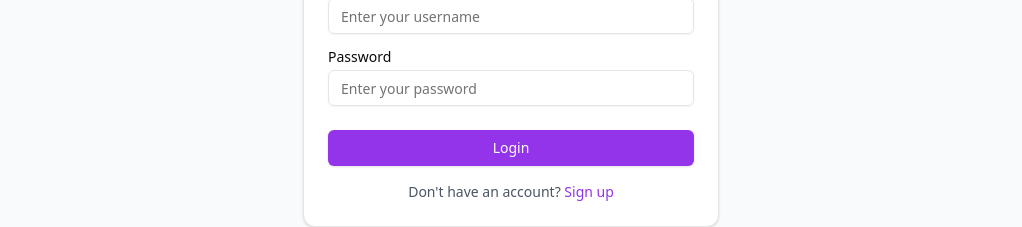
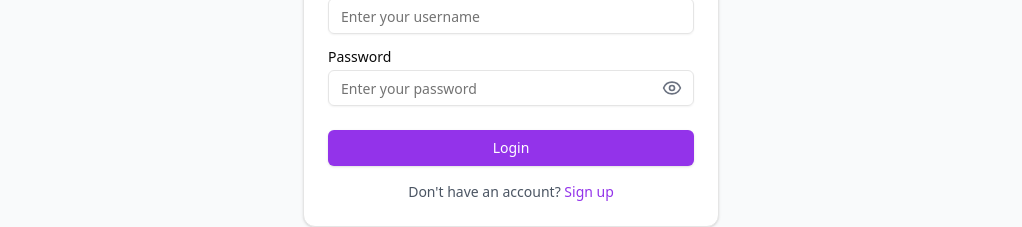
Before and after one commit to Prasad-D-Ware/aigrading-system, a Next.js app: page /login in a window 1280 px wide. Shown: the part 416-643 px from the top of the page, without its empty margins (129-1151 px from the left). Built offline with nearby package versions, Linux system fonts and the light colour scheme.

Commit message:
ft : show and hide password feature

```diff
--- a/components/auth/LoginIn.tsx
+++ b/components/auth/LoginIn.tsx
@@ -17,12 +17,14 @@
 } from "@/components/ui/card";
 import { toast } from "sonner";
 import { useAuthStore } from "@/store/auth-store";
+import { Eye, EyeOff } from "lucide-react";
 
 export default function Login() {
 	const [username, setUsername] = useState("");
 	const [password, setPassword] = useState("");
 	const router = useRouter();
 	const { setToken, setTeacherUsername } = useAuthStore();
+	const [showPassword, setShowPassword] = useState(false);
 
 	const [errors, setErrors] = useState<
 		{
@@ -101,14 +103,27 @@
 									</div>
 									<div className="flex flex-col space-y-1.5">
 										<Label htmlFor="password">Password</Label>
+										<div className="relative">
 											<Input
 												id="password"
-											type="password"
+												type={showPassword ? "text" : "password"}
 												placeholder="Enter your password"
 												value={password}
 												onChange={(e) => setPassword(e.target.value)}
 												required
 											/>
+											<button
+												type="button"
+												onClick={() => setShowPassword(!showPassword)}
+												className="absolute right-3 top-1/2 -translate-y-1/2 text-gray-500 hover:text-gray-700"
+											>
+												{showPassword ? (
+													<EyeOff size={20} />
+												) : (
+													<Eye size={20} />
+												)}
+											</button>
+										</div>
 										{errors.map(
 											(error, index) =>
 												error.path?.[0] === "password" && (
--- a/components/auth/SignUp.tsx
+++ b/components/auth/SignUp.tsx
@@ -16,6 +16,7 @@
 	CardFooter,
 } from "@/components/ui/card";
 import { toast } from "sonner";
+import { Eye, EyeOff } from "lucide-react";
 
 export default function Signup() {
 	const [email, setEmail] = useState("");
@@ -28,6 +29,7 @@
 			path?: string[];
 		}[]
 	>([]);
+	const [showPassword, setShowPassword] = useState(false);
 
 	const handleSubmit = async (e: React.FormEvent) => {
 		e.preventDefault();
@@ -116,14 +118,27 @@
 									</div>
 									<div className="flex flex-col space-y-1.5">
 										<Label htmlFor="password">Password</Label>
+										<div className="relative">
 											<Input
 												id="password"
-											type="password"
+												type={showPassword ? "text" : "password"}
 												placeholder="Choose a password"
 												value={password}
 												onChange={(e) => setPassword(e.target.value)}
 												required
 											/>
+											<button
+												type="button"
+												onClick={() => setShowPassword(!showPassword)}
+												className="absolute right-3 top-1/2 -translate-y-1/2 text-gray-500 hover:text-gray-700"
+											>
+												{showPassword ? (
+													<EyeOff size={20} />
+												) : (
+													<Eye size={20} />
+												)}
+											</button>
+										</div>
 										{errors.map(
 											(error, index) =>
 												error.path?.[0] === "password" && (
```
Lines whose indentation alone changed are shown as unchanged.
